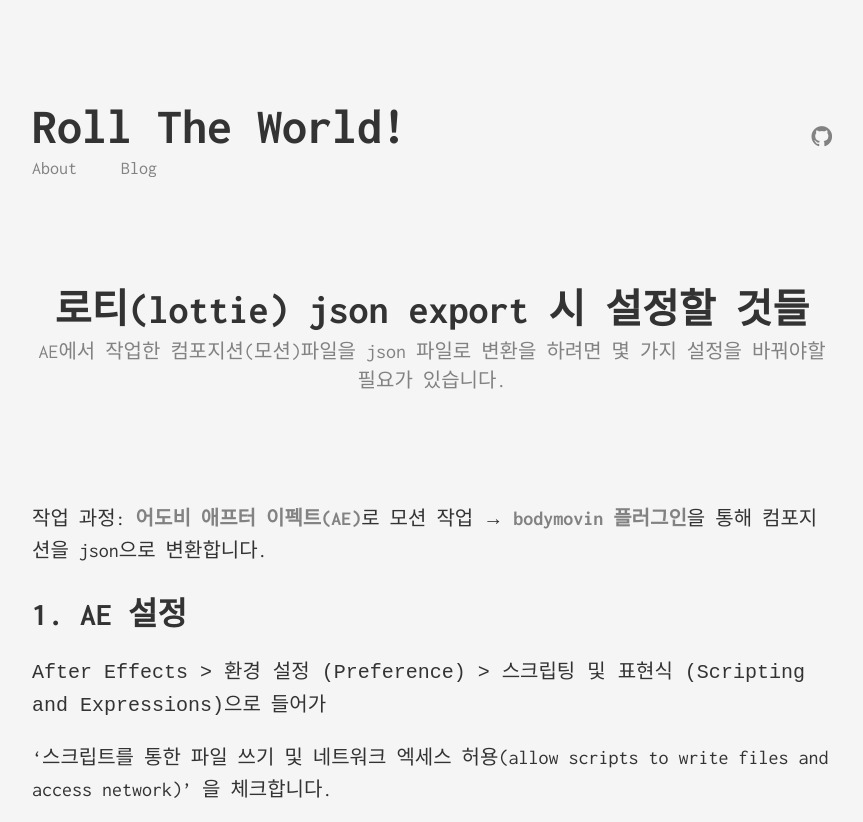
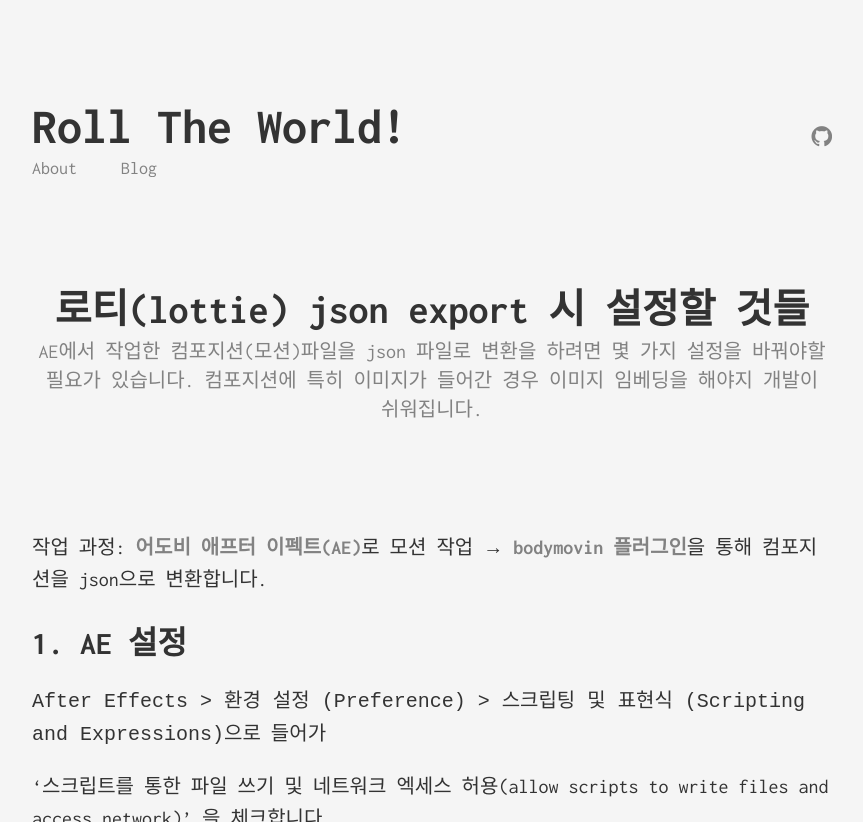
Before and after one commit to rollingman1/rollingman1.github.io, a Jekyll site: the page built from _posts/2021-11-03-lottie-post.ext.md, in a window 1280 px wide and 900 px high, cut to the strip 0-822 px from the top of the window. Shown: the whole strip, without its empty margins (208-1071 px from the left). Built offline with Jekyll 4.4.1, drawn with Linux system fonts in a browser that asks for light colours; comment, search, counter and statistics services are not loaded.

Commit message:
포스트 수정

```diff
--- a/_posts/2021-11-03-lottie-post.ext.md
+++ b/_posts/2021-11-03-lottie-post.ext.md
@@ -1,7 +1,7 @@
 ---
 layout: post
 title:  "로티(lottie) json export 시 설정할 것들"
-subtitle: "AE에서 작업한 컴포지션(모션)파일을 json 파일로 변환을 하려면 몇 가지 설정을 바꿔야할 필요가 있습니다."
+subtitle: "AE에서 작업한 컴포지션(모션)파일을 json 파일로 변환을 하려면 몇 가지 설정을 바꿔야할 필요가 있습니다. 컴포지션에 특히 이미지가 들어간 경우 이미지 임베딩을 해야지 개발이 쉬워집니다."
 date:   2021-11-03 13:14:00
 categories: [tool]
 ---
```
